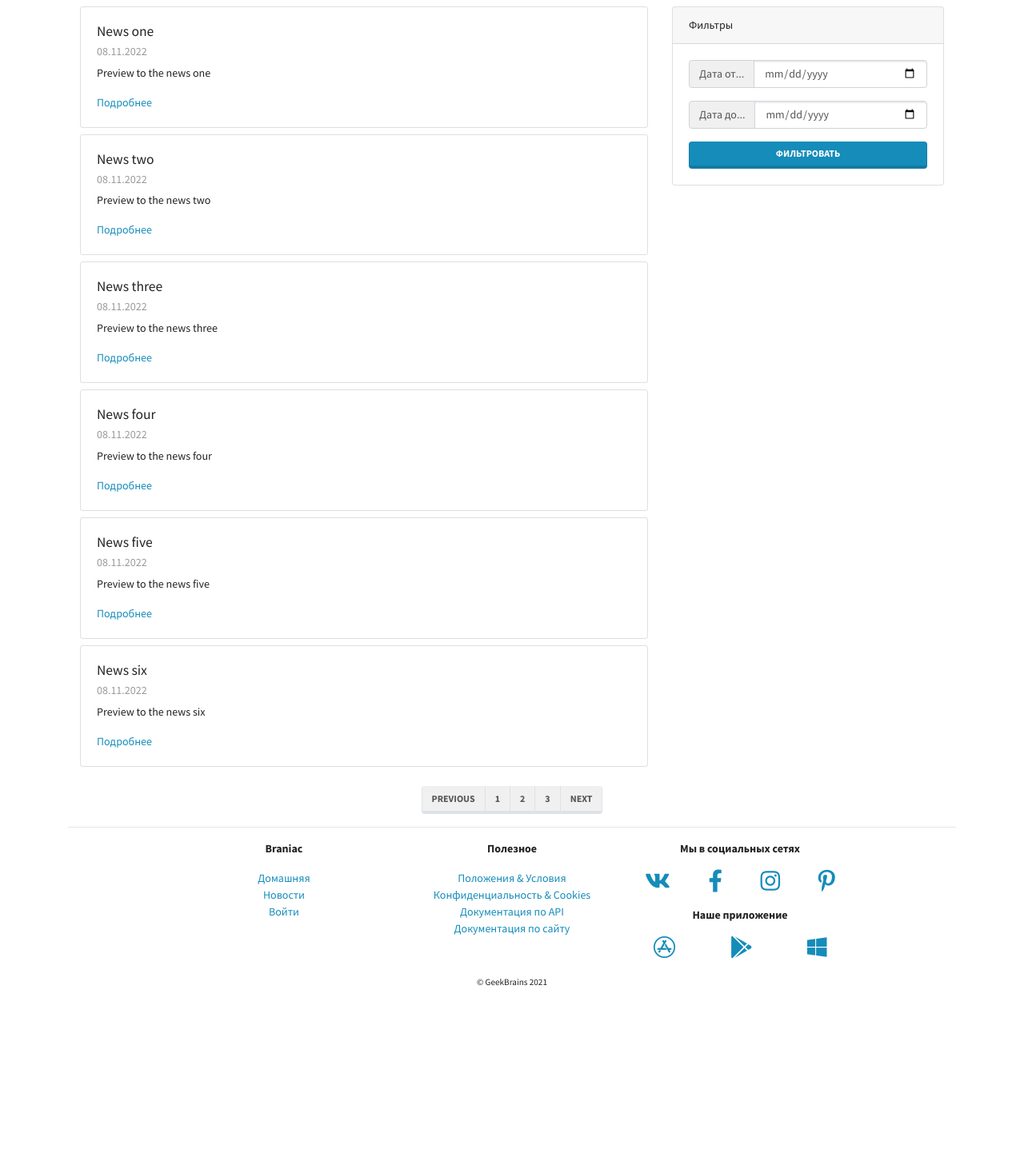
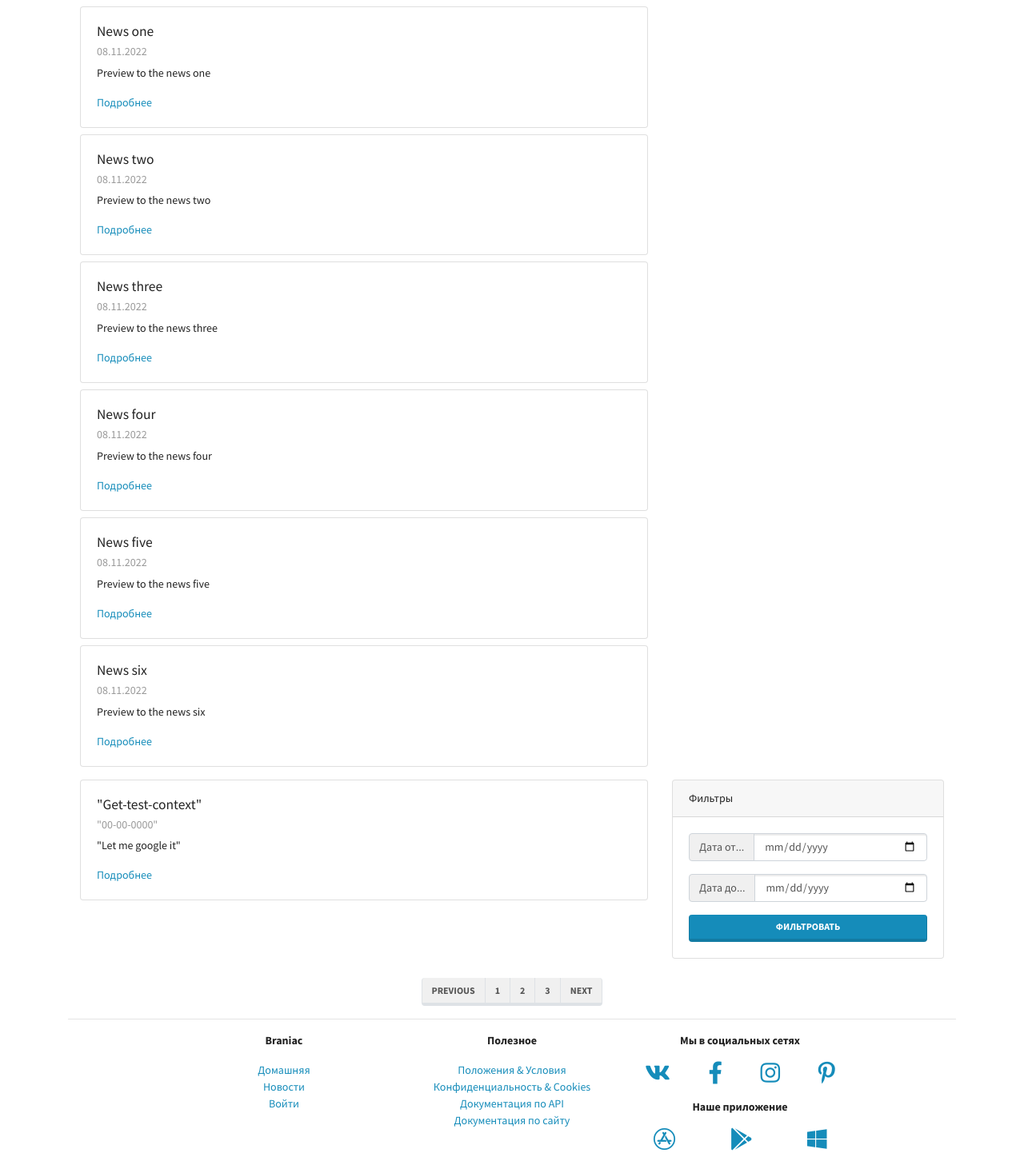
Before and after one commit to Avalonire/braniaclms, a Django app: page /mainapp/news/ in a window 1280 px wide. Shown: the part 77-1524 px from the top of the page at 80% size. Before the commit the page ends 1310 px from the top, so only its background shows below. Run offline with Django 4.2, Linux system fonts and the light colour scheme; some libraries are stand-ins or nearby versions.

Commit message:
Another panel
new news panel for GET-request

```diff
--- a/mainapp/templates/mainapp/news.html
+++ b/mainapp/templates/mainapp/news.html
@@ -18,6 +18,18 @@
                     </div>
                 {% endfor %}
             </div>
+
+            <div class="col-lg-8">
+                    <div class="card my-2">
+                        <div class="card-body">
+                            <h5 class="card-title">"Get-test-context"</h5>
+                            <h6 class="card-subtitle mb-2 text-muted">"00-00-0000"</h6>
+                            <p class="card-text">"Let me google it"</p>
+                            <a href="#" class="card-link">Подробнее</a>
+                        </div>
+                    </div>
+            </div>
+
 
             <div class="col-lg-4">
                 <div class="card my-2 sticky-top">
--- a/mainapp/views.py
+++ b/mainapp/views.py
@@ -90,7 +90,3 @@ class NewsWithPaginatorView(NewsView):
         context = super().get_context_data(page=page, **kwargs)
         context["page_num"] = page
         return context
-
-
-# def index(request):
-#     return HttpResponse("<h2>Main</h2>")
```
